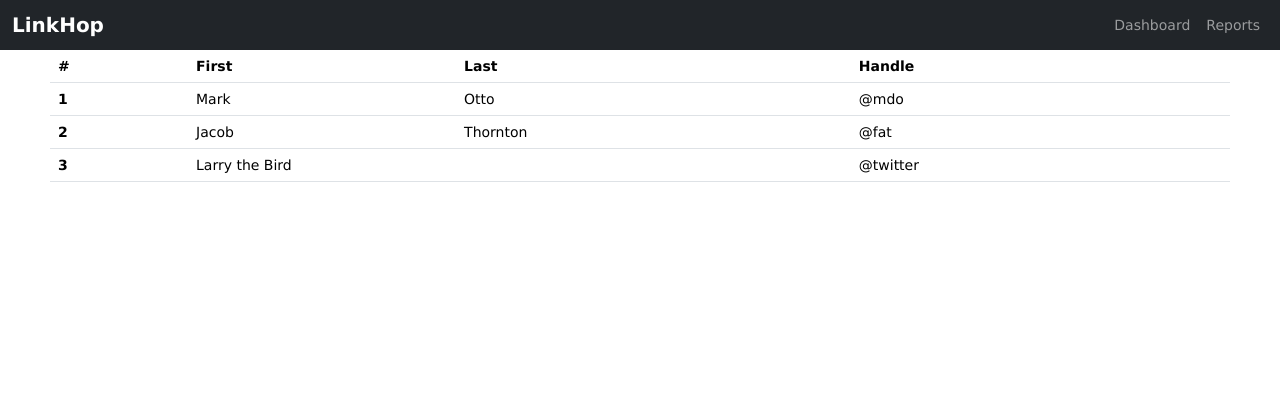
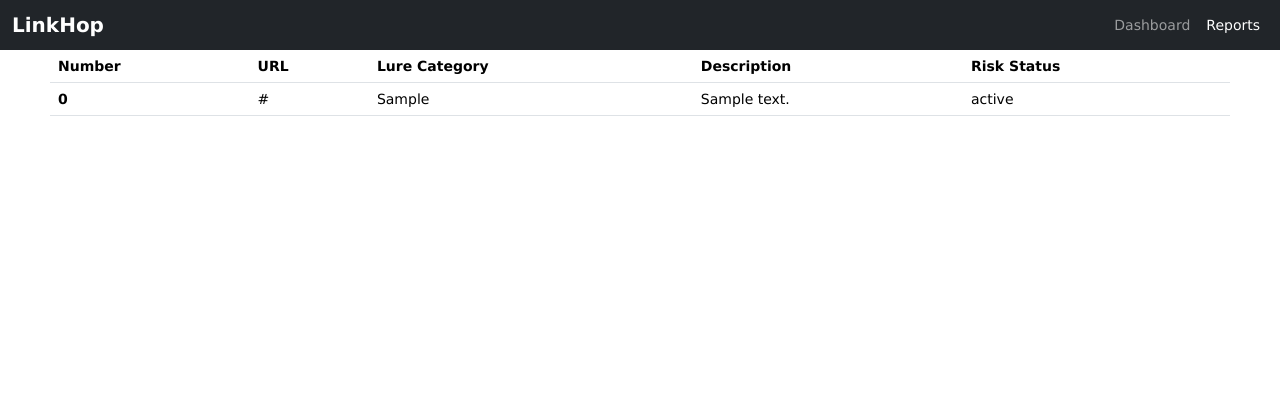
Before and after one commit to warishakhalid-netizen/INFR3120---FALL26-PROJECT, a Node server app: page /reports/ in a window 1280 px wide. Shown: the top 420 px of the page. Run offline with Node 20, Linux system fonts and the light colour scheme; tables that the repository leaves empty hold one stand-in row (values such as "Sample post"); some libraries are stand-ins or nearby versions.

Commit message:
Connected Mongodb to the Reports Page

```diff
--- a/routes/index.js
+++ b/routes/index.js
@@ -6,8 +6,9 @@ router.get('/', function(req, res, next) {
   res.render('index', { title: 'Express' });
 });
 
-/* GET home page. */
+/* GET home page.
 router.get('/reports', function(req, res, next) {
   res.render('report', { title: 'Reported' });
-});
+});*/
+
 module.exports = router;
--- a/routes/report.js
+++ b/routes/report.js
@@ -13,7 +13,7 @@ router.get('/', async(req, res, next) => {
 
         const ReportList = await Report.find();
 
-        res.render('Reports/list', {
+        res.render('report', {
             title: 'LinkHop Reports',
             ReportList: ReportList
         });
@@ -23,7 +23,7 @@ router.get('/', async(req, res, next) => {
     catch(err) {
         console.log(err);
 
-        res.render('Reports/list', {
+        res.render('report', {
             error: 'Error on Server',
             ReportList: []
         });
@@ -86,7 +86,7 @@ router.post('/add', async(req, res, next) => {
 
 });
 
-router.get('/views', async (req, res, next) => {
+router.get('/view', async (req, res, next) => {
     try {
         const ReportList = await Report.find();
 
@@ -104,5 +104,4 @@ router.get('/views', async (req, res, next) => {
         });
     }
 });
-
 module.exports = router;
--- a/views/report.ejs
+++ b/views/report.ejs
@@ -1,32 +1,31 @@
 <%- include partials/header.ejs %>
 <%- include partials/navbar.ejs %>
 <table class="table table-hover">
-    <thead>
+  <thead>
     <tr>
-      <th scope="col">#</th>
-      <th scope="col">First</th>
-      <th scope="col">Last</th>
-      <th scope="col">Handle</th>
+      <th scope="col">Number</th>
+      <th scope="col">URL</th>
+      <th scope="col">Lure Category</th>
+      <th scope="col">Description</th>
+      <th scope="col">Risk Status</th>
     </tr>
   </thead>
   <tbody>
-    <tr>
-      <th scope="row">1</th>
-      <td>Mark</td>
-      <td>Otto</td>
-      <td>@mdo</td>
-    </tr>
-    <tr>
-      <th scope="row">2</th>
-      <td>Jacob</td>
-      <td>Thornton</td>
-      <td>@fat</td>
-    </tr>
-    <tr>
-      <th scope="row">3</th>
-      <td colspan="2">Larry the Bird</td>
-      <td>@twitter</td>
-    </tr>
+    <% if (ReportList.length > 0) { %>
+      <% ReportList.forEach(function(entry, index) { %>
+        <tr>
+          <th scope="row"><%= index %></th>
+          <td><%= entry.url %></td>
+          <td><%= entry.lurecategory %></td>
+          <td><%= entry.description %></td>
+          <td><%= entry.riskstatus %></td>
+        </tr>
+      <% }); %>
+    <% } else { %>
+      <tr>
+        <td>No reports found.</td>
+      </tr>
+    <% } %>
   </tbody>
 </table>
 
```
